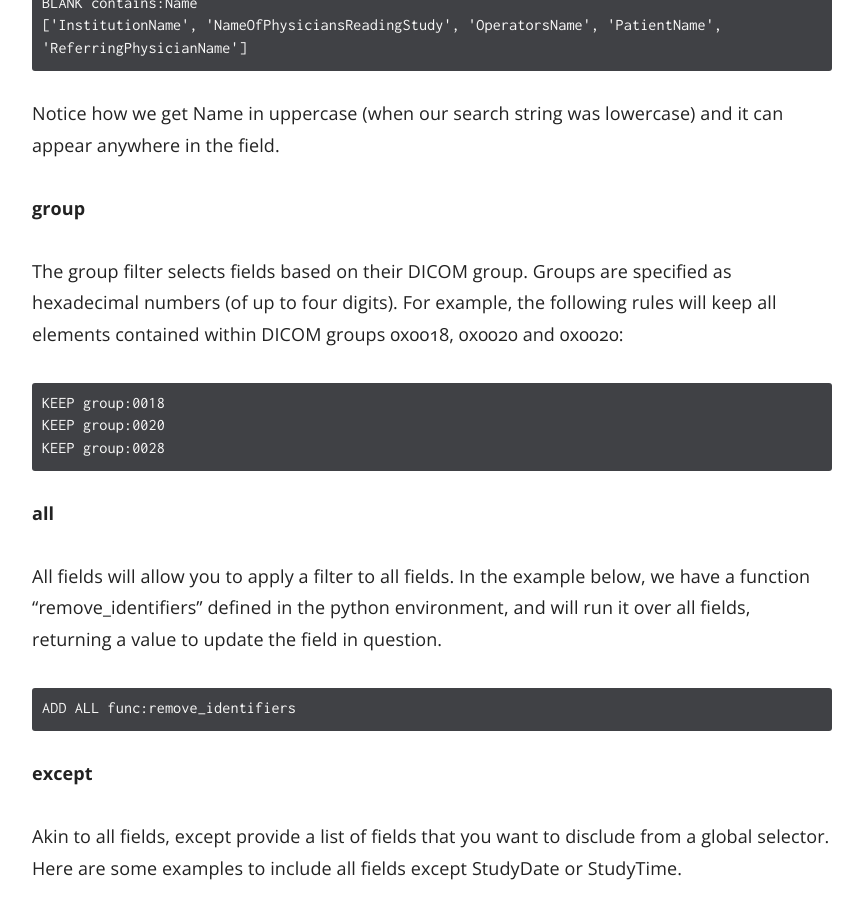
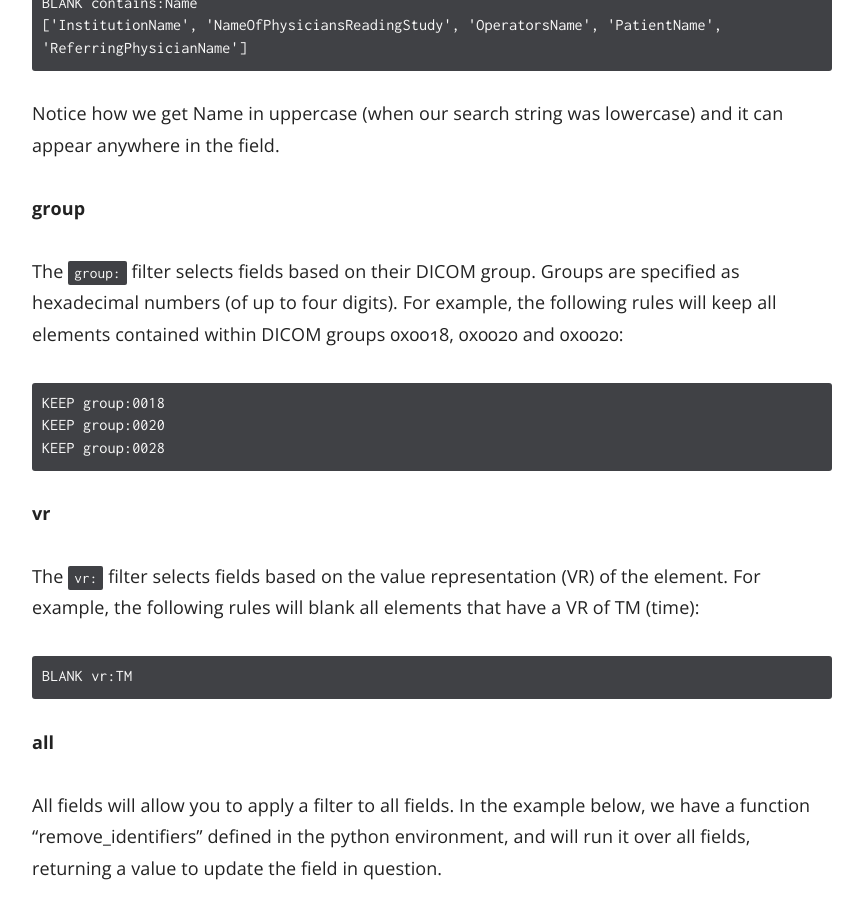
Before and after one commit to pydicom/deid, a Jekyll site: the page built from docs/_docs/user-docs/recipe-headers.md, in a window 1280 px wide and 900 px high, scrolled down 8993 px. Shown: the whole window, without its empty margins (358-1221 px from the left). Built offline with Jekyll 4.4.1, drawn with Linux system fonts in a browser that asks for light colours.

Commit message:
Add tag:XX field expander

````diff
--- a/docs/_docs/user-docs/recipe-headers.md
+++ b/docs/_docs/user-docs/recipe-headers.md
@@ -283,7 +283,7 @@ JITTER endswith:Date var:jitter
 and this is the idea of an `expander`. And expander is an optional filter
 applied to a header field (the middle value) to select some subset of header
 values. Currently, we support `startswith`, `endswith`, `contains`, `group`,
-`allexcept`, and `allfields`.
+`vr`, `allexcept`, and `allfields`.
 
 The following examples show what fields are selected based on each filter. For
 all examples, the test is done making the values lowercase.
@@ -326,7 +326,7 @@ it can appear anywhere in the field.
 
 **group**
 
-The group filter selects fields based on their DICOM group. Groups are
+The `group:` filter selects fields based on their DICOM group. Groups are
 specified as hexadecimal numbers (of up to four digits). For example,
 the following rules will keep all elements contained within DICOM
 groups 0x0018, 0x0020 and 0x0020:
@@ -335,6 +335,16 @@ groups 0x0018, 0x0020 and 0x0020:
 KEEP group:0018
 KEEP group:0020
 KEEP group:0028
+```
+
+**vr**
+
+The `vr:` filter selects fields based on the value representation (VR)
+of the element. For example, the following rules will blank all
+elements that have a VR of TM (time):
+
+```
+BLANK vr:TM
 ```
 
 **all**
````
Also changed, not shown: CHANGELOG.md, 2 other files.
